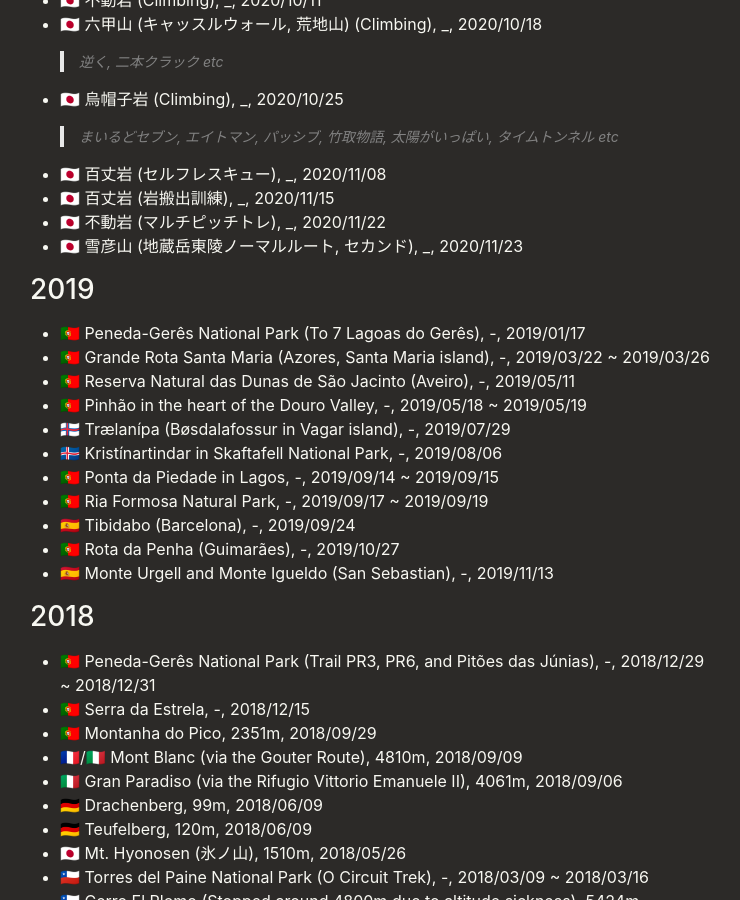
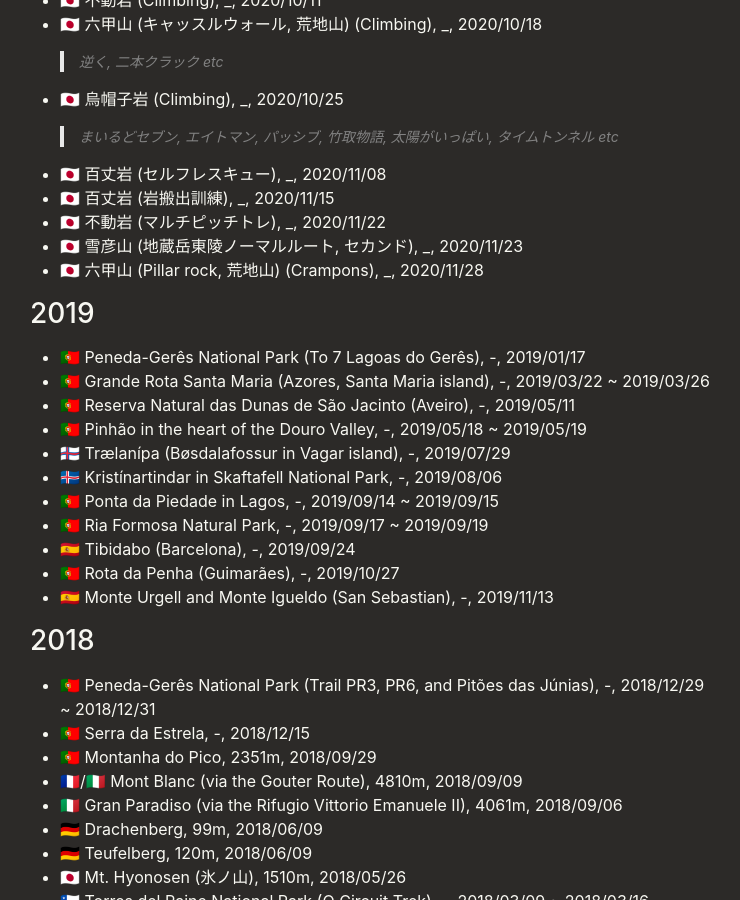
Before and after one commit to pixyzehn/pixyzehn.com, a Jekyll site: the page built from pages/mountaineering.md, in a window 1280 px wide and 900 px high, scrolled down 896 px. Shown: the whole window, without its empty margins (270-1010 px from the left). Built offline with Jekyll 4.4.1, drawn with Linux system fonts in a browser that asks for light colours.

Commit message:
Update page

```diff
--- a/pages/mountaineering.md
+++ b/pages/mountaineering.md
@@ -29,6 +29,7 @@ This page is used to track my outdoor activity logs, such as trekking, rock clim
 - 🇯🇵 百丈岩 (岩搬出訓練), _, 2020/11/15
 - 🇯🇵 不動岩 (マルチピッチトレ), _, 2020/11/22
 - 🇯🇵 雪彦山 (地蔵岳東陵ノーマルルート, セカンド), _, 2020/11/23
+- 🇯🇵 六甲山 (Pillar rock, 荒地山) (Crampons), _, 2020/11/28
 
 ## 2019
 
```
